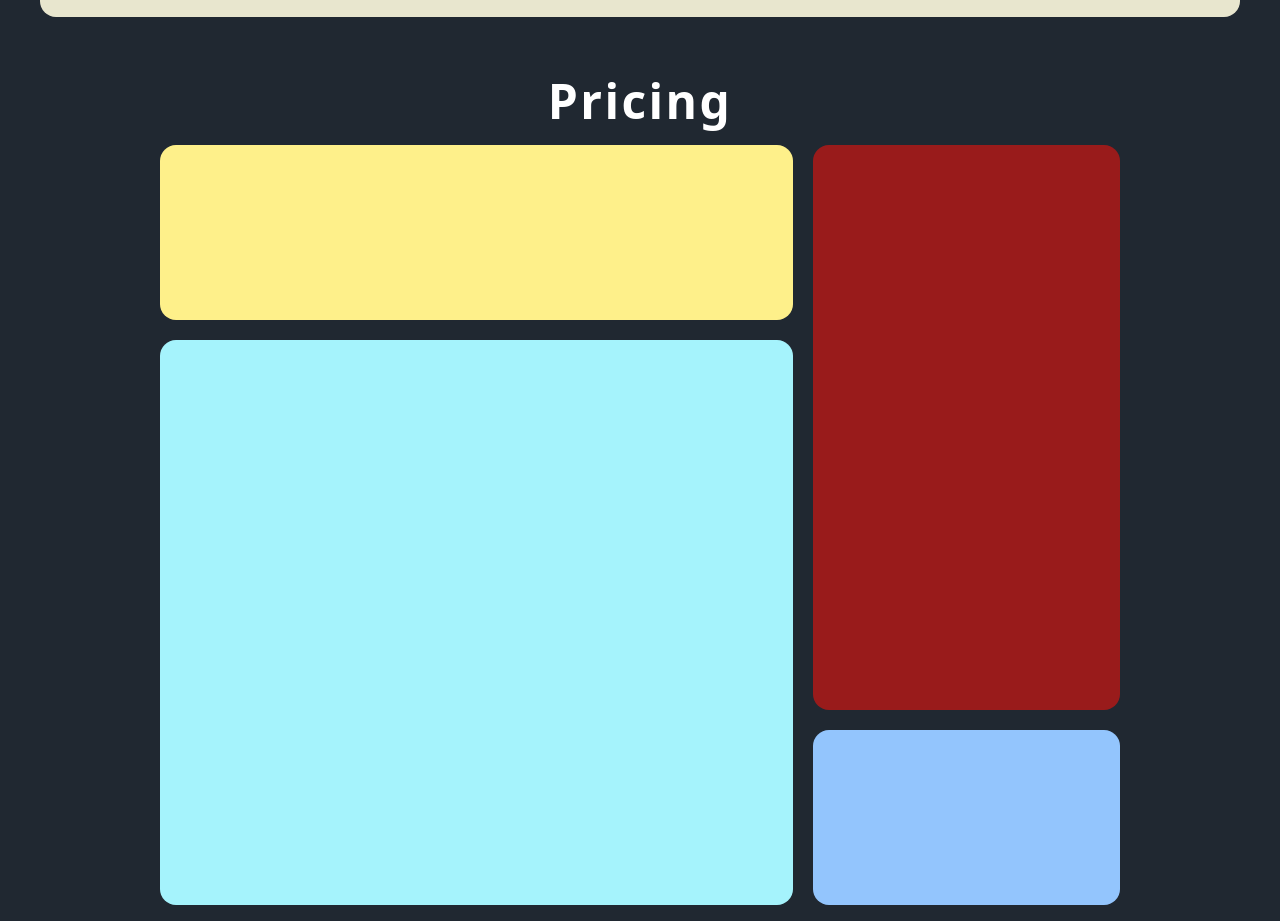
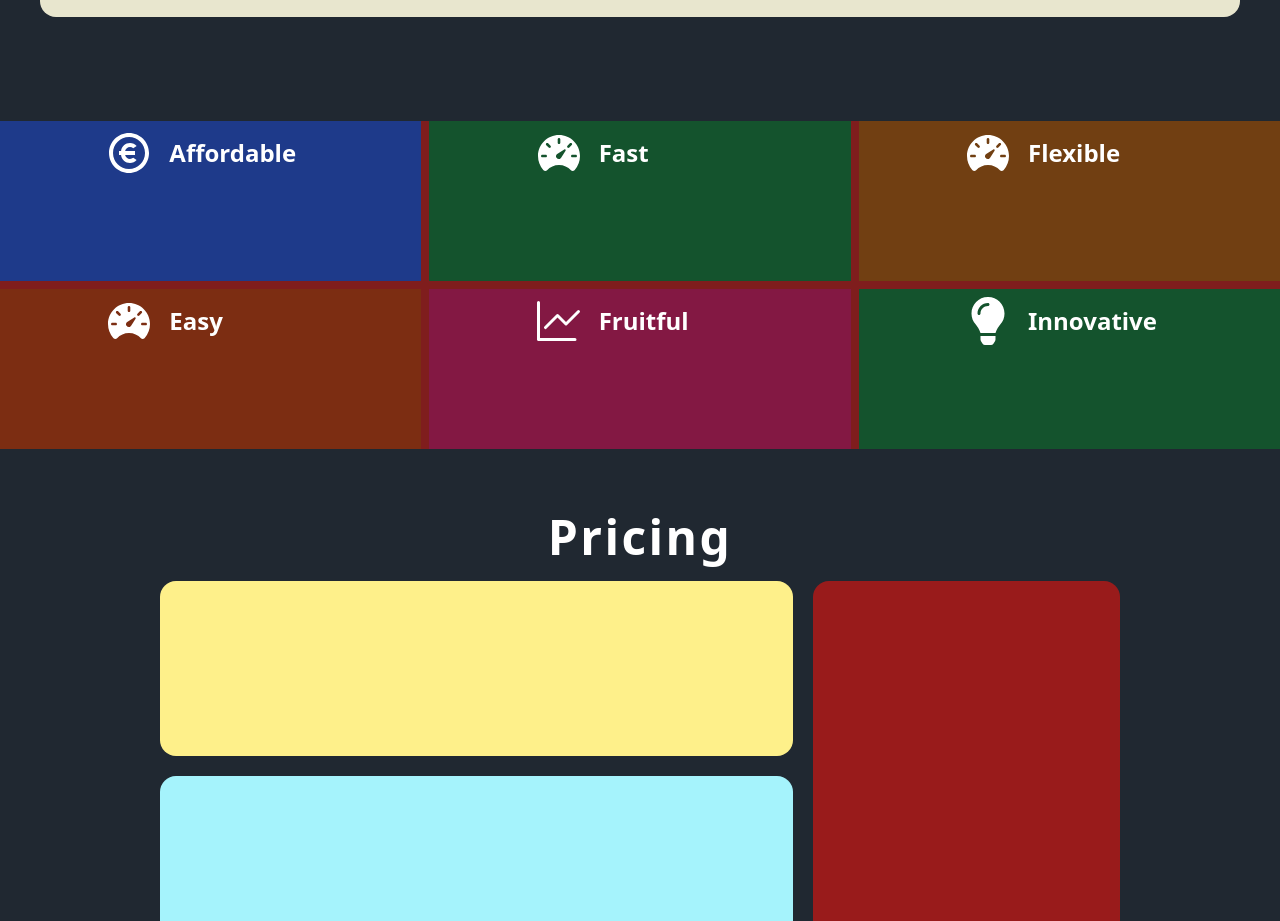
Before and after one commit to mathias56k/eezedev, a React (Vite) app: page / in a window 1280 px wide. Shown: the part 799-1720 px from the top of the page. Built offline with nearby package versions, Linux system fonts and the light colour scheme.

Commit message:
Basic layout for features section

```diff
--- a/src/App.jsx
+++ b/src/App.jsx
@@ -5,6 +5,7 @@ import Hero from "./Components/Hero"
 import Pricing from "./Components/Pricing";
 import Faq from "./Components/Faq";
 import Footer from "./Components/Footer";
+import Features from "./Components/Features";
 
 function App() {
   const [navbarOpen, setNavbarOpen] = useState(false);
@@ -15,8 +16,9 @@ function App() {
 
       <MenuOverlay navbarOpen={navbarOpen} setNavbarOpen={setNavbarOpen} />
 
-      <main className="text-white mx-auto pt-[4.5rem]">
+      <main className="text-white pt-[4.5rem]">
         <Hero />
+        <Features />
         <Pricing />
         <Faq navbarOpen={navbarOpen} />
         <Footer navbarOpen={navbarOpen} />
--- /dev/null
+++ b/src/Components/Features.jsx
@@ -0,0 +1,53 @@
+import React from "react";
+
+import { RiMoneyEuroCircleLine } from "react-icons/ri";
+import { IoIosSpeedometer } from "react-icons/io";
+import { FaLightbulb } from "react-icons/fa";
+import { GoGraph } from "react-icons/go";
+
+const Features = () => {
+  return (
+    <div className="my-10">
+        <div className="bg-red-900 w-full h-[50rem] flex flex-col md:grid md:grid-rows-3 md:grid-cols-2 md:h-auto md:my-16 gap-2 xl:grid-cols-3 xl:grid-rows-2">
+            <div className="bg-blue-900 w-full h-[20%] flex items-start justify-center pt-2 md:row-span-1 md:col-span-1 md:h-[10rem]">
+                <div className="flex items-center w-[50%] justify-left">
+                    <RiMoneyEuroCircleLine className="h-12 w-12 mr-4" />
+                    <p className="text-2xl font-bold">Affordable</p>
+                </div>
+            </div>
+            <div className="bg-green-900 w-full h-[20%] flex items-start justify-center pt-2 md:row-span-1 md:col-span-1 md:h-[10rem]">
+                <div className="flex items-center w-[50%] justify-left">
+                    <IoIosSpeedometer className="h-12 w-12 mr-4" />
+                    <p className="text-2xl font-bold">Fast</p>
+                </div>
+            </div>
+            <div className="bg-yellow-900 w-full h-[20%] flex items-start justify-center pt-2 md:row-span-1 md:col-span-1 md:h-[10rem]">
+                <div className="flex items-center w-[50%] justify-left">
+                    <IoIosSpeedometer className="h-12 w-12 mr-4" />
+                    <p className="text-2xl font-bold">Flexible</p>
+                </div>
+            </div>
+            <div className="bg-orange-900 w-full h-[20%] flex items-start justify-center pt-2 md:row-span-1 md:col-span-1 md:h-[10rem]">
+                <div className="flex items-center w-[50%] justify-left">
+                    <IoIosSpeedometer className="h-12 w-12 mr-4" />
+                    <p className="text-2xl font-bold">Easy</p>
+                </div>
+            </div>
+            <div className="bg-pink-900 w-full h-[20%] flex items-start justify-center pt-2 md:row-span-1 md:col-span-1 md:h-[10rem]">
+                <div className="flex items-center w-[50%] justify-left">
+                    <GoGraph className="h-12 w-12 mr-4" />
+                    <p className="text-2xl font-bold">Fruitful</p>
+                </div>
+            </div>
+            <div className="bg-green-900 w-full h-[20%] flex items-start justify-center pt-2 md:row-span-1 md:col-span-1 md:h-[10rem]">
+                <div className="flex items-center w-[50%] justify-left">
+                    <FaLightbulb className="h-12 w-12 mr-4" />
+                    <p className="text-2xl font-bold">Innovative</p>
+                </div>
+            </div>
+        </div>
+    </div>
+  );
+};
+
+export default Features;
```
